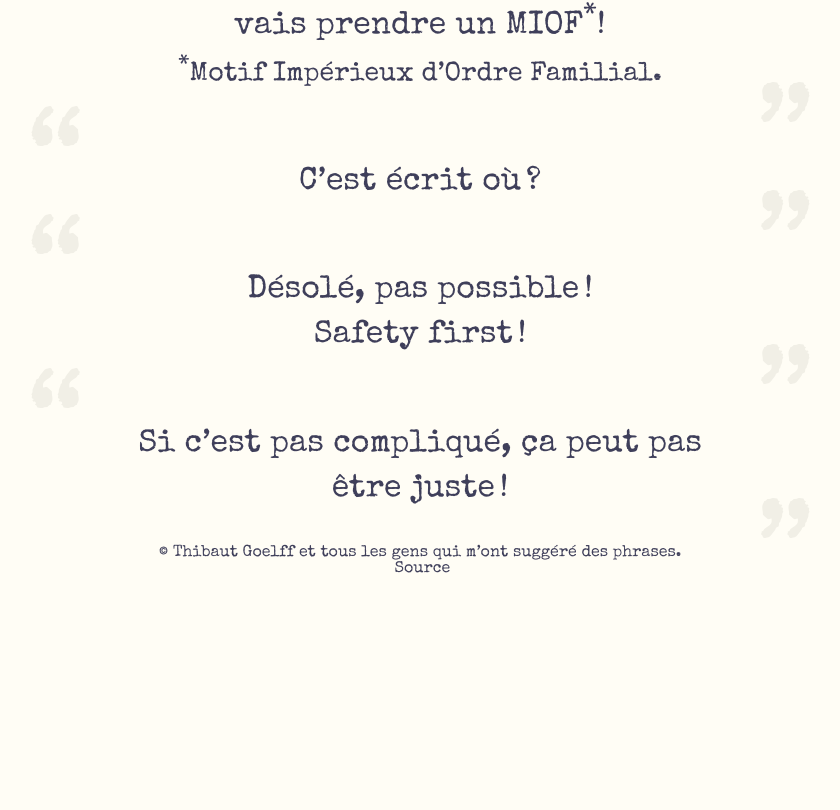
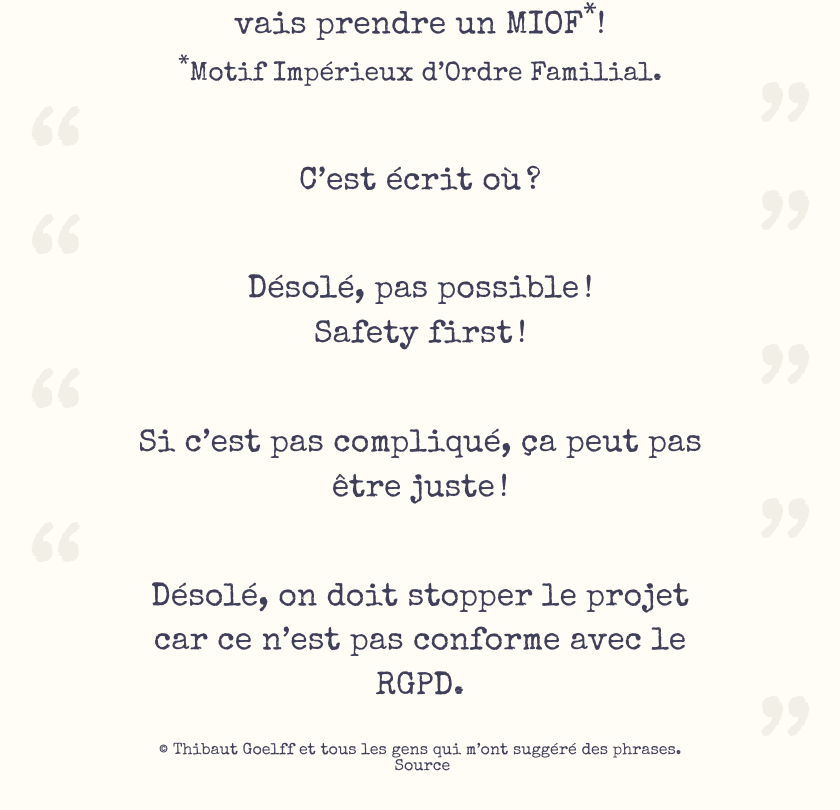
Before and after one commit to Thib-G/pasevident.be, a Vue app: page / in a window 1280 px wide. Shown: the part 9259-10069 px from the top of the page, without its empty margins (220-1060 px from the left). Before the commit the page ends 9911 px from the top, so only its background shows below. Built offline with nearby package versions, Linux system fonts and the light colour scheme; a web font is replaced by a local one.

Commit message:
Add sentence about project compliance with RGPD

```diff
--- a/src/assets/sentences/index.js
+++ b/src/assets/sentences/index.js
@@ -73,4 +73,5 @@ export default [
   { id: 67, html: 'C’est écrit où&#8239;?' },
   { id: 68, html: 'Désolé, pas possible&#8239;!<br>Safety first&#8239;!' },
   { id: 69, html: 'Si c’est pas compliqué, ça peut pas être juste&#8239;!' },
+  { id: 70, html: 'Désolé, on doit stopper le projet car ce n’est pas conforme avec le RGPD.' },
 ];
```
